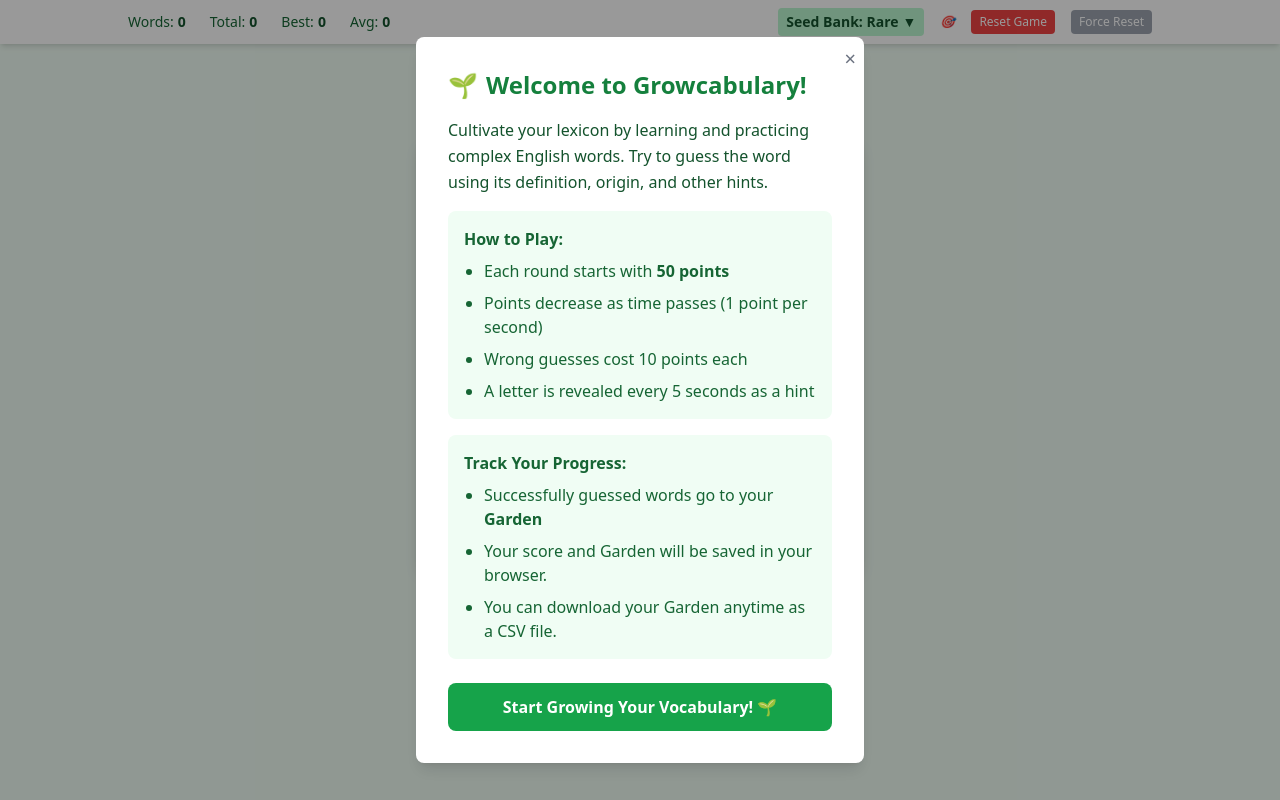
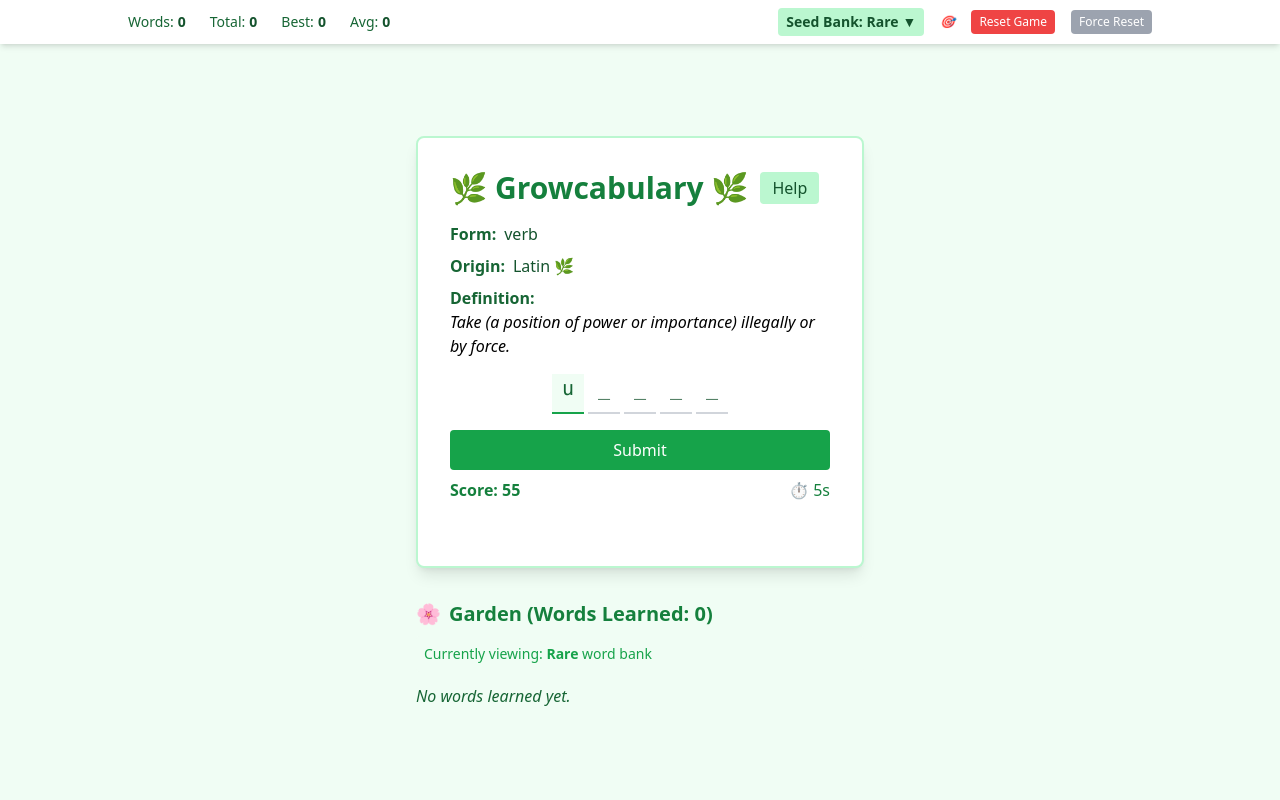
Before and after one commit to clagasse/growcabulary, a React (Create React App) app: page / in a window 1280 px wide. Built offline with nearby package versions, Linux system fonts and the light colour scheme.

Commit message:
seed bank, help menu

```diff
--- a/src/App.js
+++ b/src/App.js
@@ -117,10 +117,8 @@ export default function App() {
   const [wordBankType, setWordBankType] = useState('rare');
   const [showBankDropdown, setShowBankDropdown] = useState(false);
 
-  // Welcome modal state
-  const [showWelcome, setShowWelcome] = useState(() => {
-    return !localStorage.getItem('growcabulary_welcome_dismissed');
-  });
+  // Help modal state
+  const [showHelp, setShowHelp] = useState(false);
 
   const [words, setWords] = useState([]);
   const [remaining, setRemaining] = useState([]);
@@ -246,8 +244,6 @@ export default function App() {
 
     if (inputRef.current) inputRef.current.focus();
 
-    // Only start timer if welcome screen is not showing
-    if (!showWelcome) {
     const id = setInterval(() => {
       setTimer(prev => {
         if (prev + 1 >= 60) {
@@ -266,10 +262,8 @@ export default function App() {
     return () => {
       if (id) clearInterval(id);
     };
-    }
-  }, [current, remaining, showWelcome]);
+  }, [current, remaining]);
 
-  // Score calculation and auto-reveal at 0
   useEffect(() => {
     if (timer >= 60 || isRoundOver) return;
     const newScore = Math.max(0, 60 - timer - penalties);
@@ -281,7 +275,6 @@ export default function App() {
     }
   }, [timer, penalties, isRoundOver, remaining, current]);
 
-  // Always keep focus on the input
   useEffect(() => {
     if (inputRef.current) inputRef.current.focus();
   });
@@ -432,61 +425,7 @@ export default function App() {
 
   return (
     <div className="min-h-screen flex flex-col bg-green-50 font-sans">
-      {/* Welcome Modal */}
-      {showWelcome && (
-        <div className="fixed inset-0 bg-black bg-opacity-40 flex items-center justify-center z-50">
-          <div className="bg-white rounded-lg shadow-lg p-8 max-w-md w-full relative">
-            <button
-              className="absolute top-2 right-2 text-gray-500 hover:text-gray-700 text-xl"
-              onClick={() => {
-                setShowWelcome(false);
-                localStorage.setItem('growcabulary_welcome_dismissed', '1');
-              }}
-              aria-label="Close"
-            >
-              &times;
-            </button>
-            <h2 className="text-2xl font-bold text-green-700 mb-4 flex items-center">
-              <span role="img" aria-label="seedling" className="mr-2">🌱</span>
-              Welcome to Growcabulary!
-            </h2>
-            <div className="space-y-4 text-green-900">
-              <p className="leading-relaxed">
-                Cultivate your lexicon by learning and practicing complex English words. Try to guess the word using its definition, origin, and other hints.
-              </p>
-
-              <div className="bg-green-50 p-4 rounded-lg">
-                <h3 className="font-bold text-green-800 mb-2">How to Play:</h3>
-                <ul className="list-disc pl-5 space-y-2 text-green-800">
-                  <li>Each round starts with <span className="font-semibold">50 points</span></li>
-                  <li>Points decrease as time passes (1 point per second)</li>
-                  <li>Wrong guesses cost 10 points each</li>
-                  <li>A letter is revealed every 5 seconds as a hint</li>
-                </ul>
-              </div>
-
-              <div className="bg-green-50 p-4 rounded-lg">
-                <h3 className="font-bold text-green-800 mb-2">Track Your Progress:</h3>
-                <ul className="list-disc pl-5 space-y-2 text-green-800">
-                  <li>Successfully guessed words go to your <span className="font-semibold">Garden</span></li>
-                  <li>Your score and Garden will be saved in your browser.</li>
-                  <li>You can download your Garden anytime as a CSV file.</li>
-                </ul>
-              </div>
-            </div>
-            <button
-              className="mt-6 bg-green-600 text-white px-6 py-3 rounded-lg hover:bg-green-700 w-full font-semibold transition-colors"
-              onClick={() => {
-                setShowWelcome(false);
-                localStorage.setItem('growcabulary_welcome_dismissed', '1');
-              }}
-            >
-              Start Growing Your Vocabulary! 🌱
-            </button>
-          </div>
-        </div>
-      )}
-
+      {/* Score summary bar */}
       <div className="bg-white shadow-md p-2 sticky top-0 z-10">
         <div className="max-w-5xl mx-auto flex justify-between items-center text-sm">
           <div className="flex items-center space-x-6">
@@ -555,9 +494,45 @@ export default function App() {
 
       <div className="flex-1 flex flex-col items-center justify-center py-8">
         <div className="bg-white rounded-lg shadow-lg p-8 max-w-md w-full border-2 border-green-200">
-          <h1 className="text-3xl font-bold text-green-700 mb-4 flex items-center">
+          {/* Main game title and Help button */}
+          <div className="flex items-center mb-4">
+            <h1 className="text-3xl font-bold text-green-700 flex items-center">
               <span role="img" aria-label="plant" className="mr-2">🌿</span> Growcabulary 🌿
             </h1>
+            <button
+              className="ml-3 px-3 py-1 bg-green-200 text-green-900 rounded hover:bg-green-300 transition"
+              onClick={() => setShowHelp(true)}
+              aria-label="Show help"
+            >
+              Help
+            </button>
+          </div>
+
+          {/* Help Modal */}
+          {showHelp && (
+            <div className="fixed inset-0 bg-black bg-opacity-40 flex items-center justify-center z-50">
+              <div className="bg-white rounded-lg shadow-lg p-6 max-w-md w-full relative">
+                <button
+                  className="absolute top-2 right-2 text-gray-500 hover:text-green-700 text-xl"
+                  onClick={() => setShowHelp(false)}
+                  aria-label="Close help"
+                >
+                  &times;
+                </button>
+                <h2 className="text-2xl font-semibold mb-2 text-green-800">How to Play</h2>
+                <ul className="list-disc pl-5 text-gray-700 space-y-2">
+                  <li>Guess the word using the definition and word length.</li>
+                  <li>Hints and letters are revealed as you make incorrect guesses or as time passes.</li>
+                  <li>Choose your seed bank to determine the difficulty and rarity of words that will be used.</li>
+                  <li>Your score is based on speed and accuracy. Try to get the highest score!</li>
+                  <li>Words you master are added to your Garden, which you can download as a CSV.</li>
+                  <li>Click the Help button anytime for instructions.</li>
+                </ul>
+              </div>
+            </div>
+          )}
+
+          {/* Main game area */}
           {currentWord && (
             <>
               <div className="mb-2">
```
Lines whose indentation alone changed are shown as unchanged.
